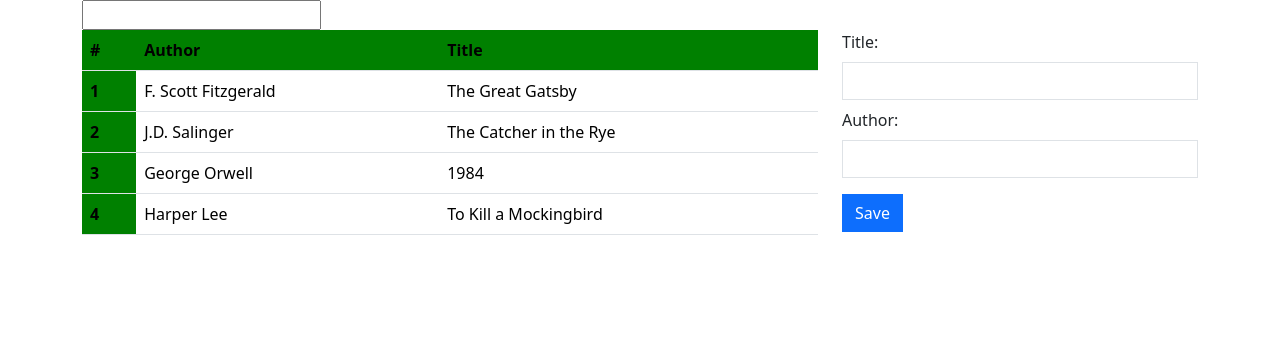
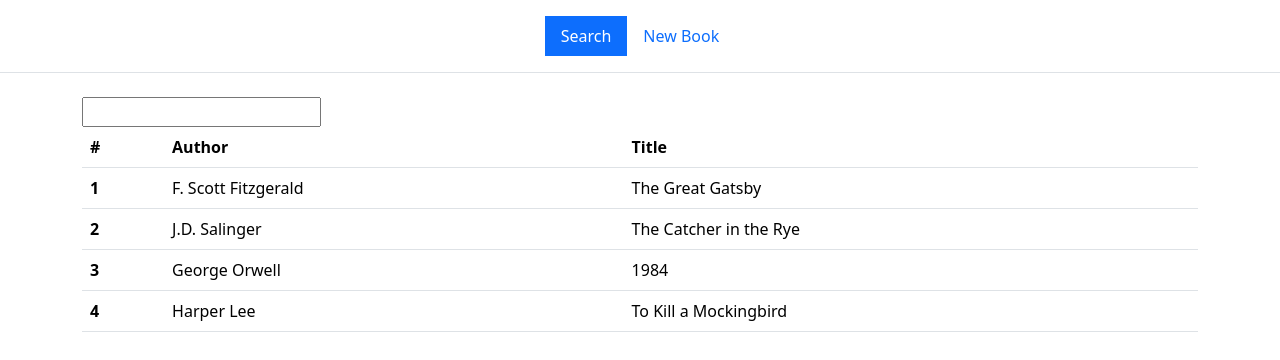
Before and after one commit to mmatczak/ng-course-16.10.2024, an Angular app: page /search in a window 1280 px wide. Shown: the top 360 px of the page. Built offline with nearby package versions, Linux system fonts and the light colour scheme.

Commit message:
Basic Router

```diff
--- a/package.json
+++ b/package.json
@@ -29,6 +29,7 @@
     "@angular/compiler-cli": "^18.2.0",
     "@types/jasmine": "~5.1.0",
     "jasmine-core": "~5.2.0",
+    "json-server": "^1.0.0-beta.3",
     "karma": "~6.4.0",
     "karma-chrome-launcher": "~3.2.0",
     "karma-coverage": "~2.2.0",
--- a/src/app/app.component.html
+++ b/src/app/app.component.html
@@ -1,3 +1,9 @@
+<header class="d-flex flex-wrap justify-content-center py-3 mb-4 border-bottom">
+  <ul class="nav nav-pills">
+    <li class="nav-item"><a [routerLink]="'/search'" routerLinkActive="active" class="nav-link">Search</a></li>
+    <li class="nav-item"><a [routerLink]="'/book/new'" routerLinkActive="active"  class="nav-link">New Book</a></li>
+  </ul>
+</header>
 <main class="container">
-  <ba-book-overview></ba-book-overview>
+  <router-outlet/>
 </main>
--- a/src/app/app.component.ts
+++ b/src/app/app.component.ts
@@ -1,10 +1,11 @@
 import {Component} from '@angular/core';
 import {BookOverviewComponent} from './book/components/book-overview/book-overview.component';
+import { RouterLink, RouterLinkActive, RouterOutlet } from '@angular/router';
 
 @Component({
   selector: 'ba-root',
   standalone: true,
-  imports: [BookOverviewComponent],
+  imports: [BookOverviewComponent, RouterOutlet, RouterLink, RouterLinkActive],
   templateUrl: './app.component.html',
   styleUrl: './app.component.scss'
 })
--- a/src/app/app.config.ts
+++ b/src/app/app.config.ts
@@ -1,5 +1,16 @@
 import { ApplicationConfig, provideZoneChangeDetection } from '@angular/core';
+import {
+  provideRouter,
+  Routes,
+  withComponentInputBinding,
+  withDebugTracing,
+} from '@angular/router';
+import { routes } from './app.routes';
+
 
 export const appConfig: ApplicationConfig = {
-  providers: [provideZoneChangeDetection({ eventCoalescing: true })]
+  providers: [
+    provideRouter(routes, withDebugTracing(), withComponentInputBinding()),
+    provideZoneChangeDetection({ eventCoalescing: true }),
+  ],
 };
--- a/src/app/book/components/book-overview/book-overview.component.html
+++ b/src/app/book/components/book-overview/book-overview.component.html
@@ -1,15 +1,14 @@
 <section>
-  <input id="search" #searchInput>
+  <input id="search" #searchInput />
   <output>
-    {{searchInput.value}}
+    {{ searchInput.value }}
   </output>
 </section>
 <div class="row">
-  <div class="col green-header" >
-    <ba-book-table [books]="books()" (selectBook)="selectBook($event)" [selectedBook]="selectedBook"/>
-    <output>{{selectedBook | json}}</output>
-  </div>
-  <div class="col-4">
-    <ba-book-details (bookChange)="updateBook($event)" [value]="selectedBook"/>
-  </div>
+  <ba-book-table
+    [books]="books()"
+    (selectBook)="selectBook($event)"
+    [selectedBook]="selectedBook"
+  />
+  <output>{{ selectedBook | json }}</output>
 </div>
--- a/src/app/book/components/book-overview/book-overview.component.ts
+++ b/src/app/book/components/book-overview/book-overview.component.ts
@@ -6,6 +6,7 @@ import {BookService} from '../../services/book.service';
 import {debounce, debounceTime, fromEvent, map, Subscription} from 'rxjs';
 import {toSignal} from '@angular/core/rxjs-interop';
 import { BookTableComponent } from './book-table/book-table.component';
+import { Router } from '@angular/router';
 
 @Component({
   selector: 'ba-book-overview',
@@ -32,6 +33,8 @@ export class BookOverviewComponent implements OnDestroy, AfterViewInit {
 
   private readonly bookService = inject(BookService);
 
+  private readonly roter = inject(Router);
+
   constructor() {
     this.books = toSignal(this.bookService.findAll(), {initialValue: []});
 
@@ -48,7 +51,7 @@ export class BookOverviewComponent implements OnDestroy, AfterViewInit {
           const inputElement = event.target as HTMLInputElement;
           return inputElement.value;
         }),
-        debounceTime(300)
+        debounceTime(3000)
       )
         .subscribe(value => {
           console.log('input event: ', value);
@@ -58,10 +61,13 @@ export class BookOverviewComponent implements OnDestroy, AfterViewInit {
 
   selectBook(book: Book) {
     this.selectedBook = book;
+
+    this.roter.navigate(['/book', book.id]);
   }
 
   updateBook(updatedBook: Book) {
     const updatedBook$ = this.bookService.update(updatedBook);
+
     this.subscription = updatedBook$.subscribe({
         next: (updatedBook) => {
           this.selectBook(updatedBook)
--- a/src/app/book/services/book.service.ts
+++ b/src/app/book/services/book.service.ts
@@ -1,6 +1,6 @@
 import {Book} from '../model';
 import {Injectable} from '@angular/core';
-import {BehaviorSubject, Observable} from 'rxjs';
+import {BehaviorSubject, delay, Observable} from 'rxjs';
 
 @Injectable({
   providedIn: 'root'
@@ -35,7 +35,7 @@ export class BookService {
 
   update(updatedBook: Book): Observable<Book> {
     return new Observable<Book>(subscriber => {
-      setTimeout(() => {
+      // setTimeout(() => {
         const currentBooks = this.booksSubject.getValue();
         const updatedBookCopy = {...updatedBook};
         const updatedBooks = currentBooks.map(
@@ -43,7 +43,7 @@ export class BookService {
         this.booksSubject.next(updatedBooks);
         subscriber.next(updatedBookCopy);
         subscriber.complete();
-      }, 2000)
-    })
+      // }, 2000)
+    }).pipe(delay(2000))
   }
 }
```
Also changed, not shown: src/app/app.routes.ts (added, +15 -0 lines), 1 other file (tests, documents, lock files or other folders).
